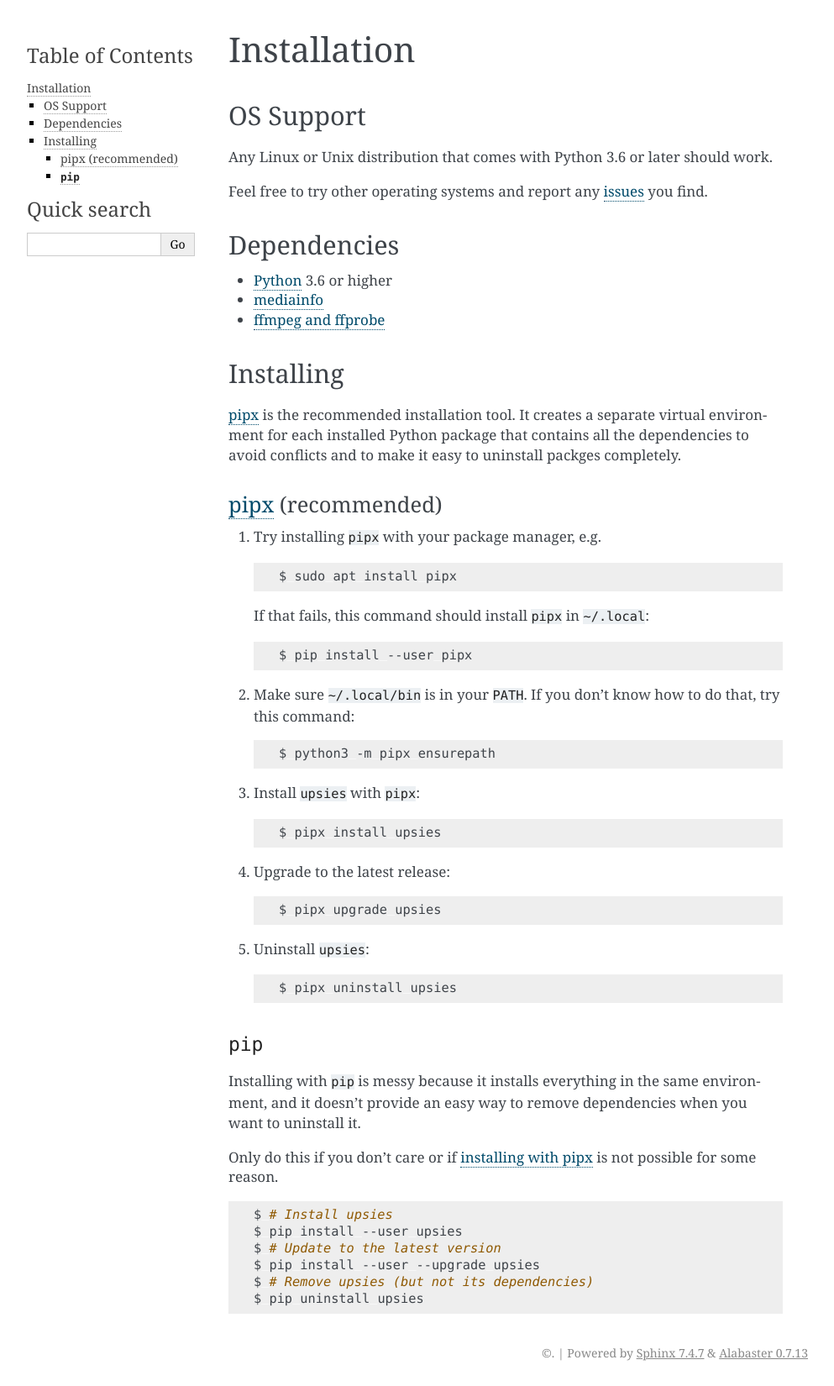
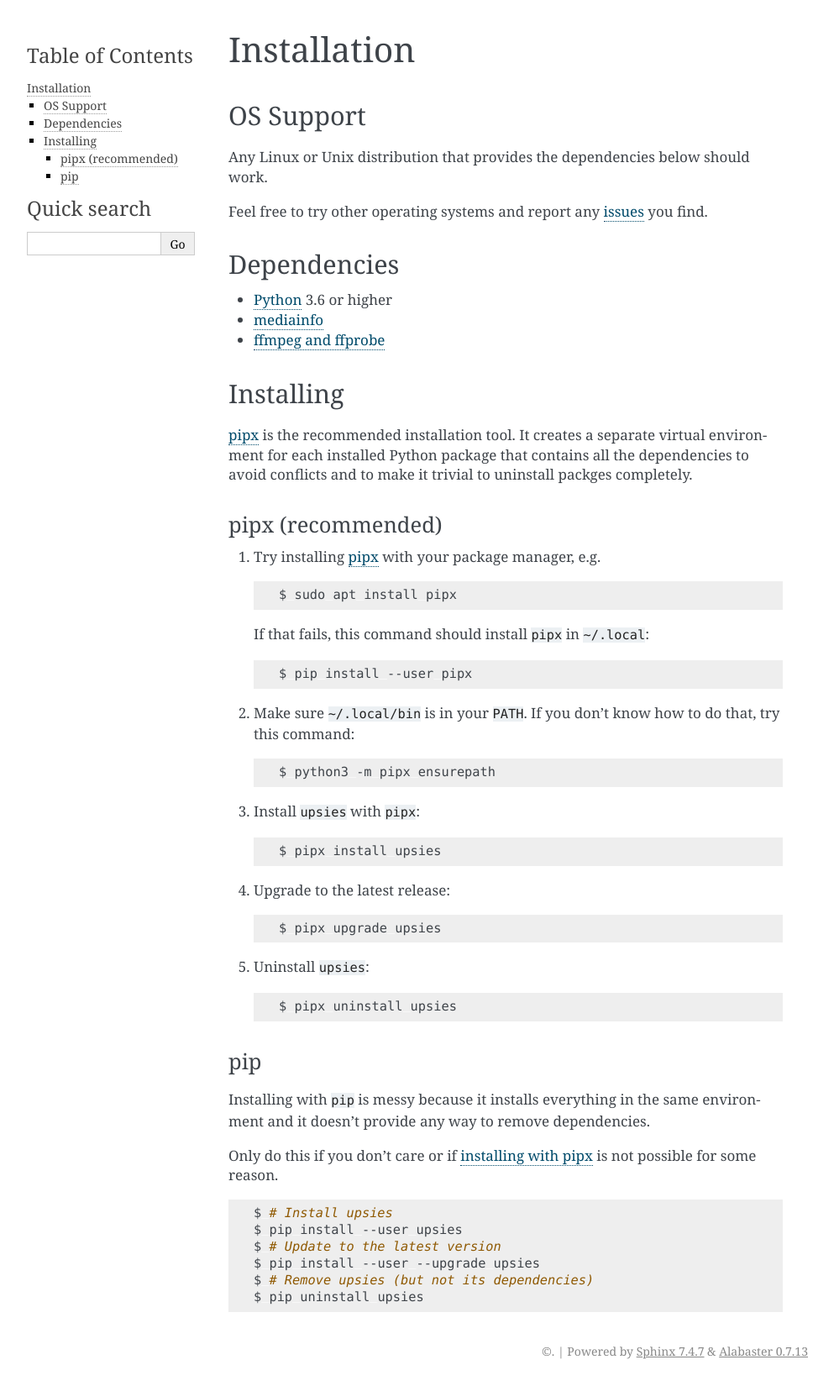
Before and after one commit to plotski/upsies, a Sphinx documentation site: the page built from docs/installation.rst, in a window 1280 px wide. Shown: the whole page at 84% size, without its empty margins (148-1141 px from the left). Built offline with Sphinx 7.4.7, drawn with Linux system fonts in a browser that asks for light colours.

Commit message:
Adjust docs

```diff
--- a/docs/installation.rst
+++ b/docs/installation.rst
@@ -4,11 +4,11 @@
 OS Support
 ----------
 
-Any Linux or Unix distribution that comes with Python 3.6 or later should work.
+Any Linux or Unix distribution that provides the dependencies below should work.
 
 Feel free to try other operating systems and report any issues_ you find.
 
-.. _issues: https://github.com/plotski/upsies/
+.. _issues: https://github.com/plotski/upsies/issues
 
 Dependencies
 ------------
@@ -22,16 +22,16 @@
 
 :ref:`pipx <installing/pipx>` is the recommended installation tool. It creates a
 separate virtual environment for each installed Python package that contains all
-the dependencies to avoid conflicts and to make it easy to uninstall packges
+the dependencies to avoid conflicts and to make it trivial to uninstall packges
 completely.
 
 .. _pipx: https://pipxproject.github.io/pipx/
 .. _installing/pipx:
 
-`pipx`_ (recommended)
+pipx (recommended)
 ^^^^^^^^^^^^^^^^^^^^^
 
-1. Try installing ``pipx`` with your package manager, e.g.
+1. Try installing `pipx`_ with your package manager, e.g.
 
    .. code-block:: sh
 
@@ -68,12 +68,11 @@
 
       $ pipx uninstall upsies
 
-``pip``
-^^^^^^^
+pip
+^^^
 
 Installing with ``pip`` is messy because it installs everything in the same
-environment, and it doesn't provide an easy way to remove dependencies when you
-want to uninstall it.
+environment and it doesn't provide any way to remove dependencies.
 
 Only do this if you don't care or if :ref:`installing with pipx
 <installing/pipx>` is not possible for some reason.
```
Also changed, not shown: docs/quickstart.rst (+15 -9 lines), docs/reference.rst (+7 -7 lines).
